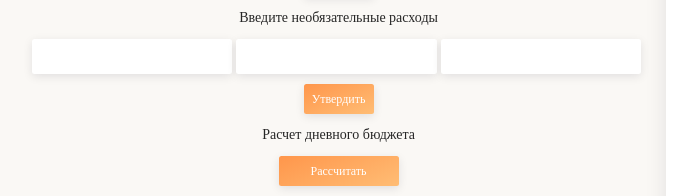
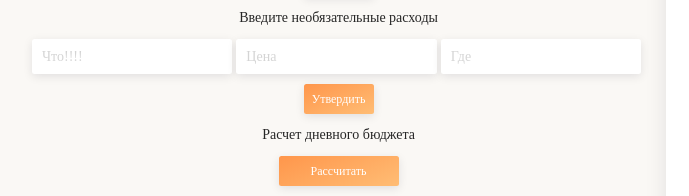
Before and after one commit to YuliiaShaposhnyk/developer2021, a plain HTML site: page index.html in a window 1280 px wide. Shown: the part 318-514 px from the top of the page, 96-785 px from the left. Drawn offline with Linux system fonts and the light colour scheme.

Commit message:
it is to want Shasa, add information in forms

```diff
--- a/index.html
+++ b/index.html
@@ -25,9 +25,9 @@
                 <button class="expenses-item-btn">Утвердить</button>
 
                 <div class="optionalexpenses">Введите необязательные расходы</div>
-                <input class="optionalexpenses-item" type="text" id="optionalexpenses_1">
-                <input class="optionalexpenses-item" type="text" id="optionalexpenses_2">
-                <input class="optionalexpenses-item" type="text" id="optionalexpenses_3">
+                <input class="optionalexpenses-item" type="text" id="optionalexpenses_1" placeholder="Что!!!!">
+                <input class="optionalexpenses-item" type="text" id="optionalexpenses_2" placeholder="Цена">
+                <input class="optionalexpenses-item" type="text" id="optionalexpenses_3" placeholder="Где">
                 <button class="optionalexpenses-btn">Утвердить</button>
 
                 <div class="count-budget">Расчет дневного бюджета</div>
```
